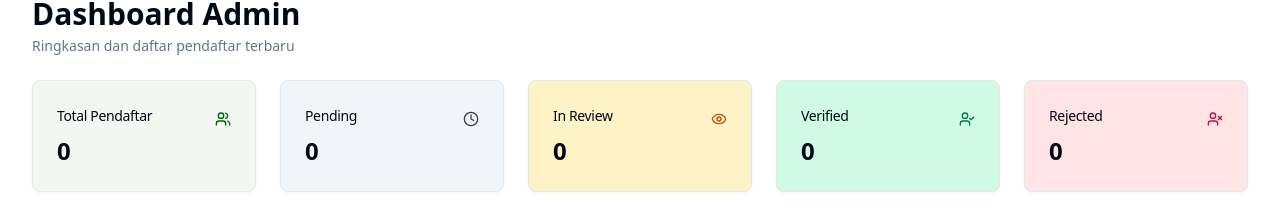
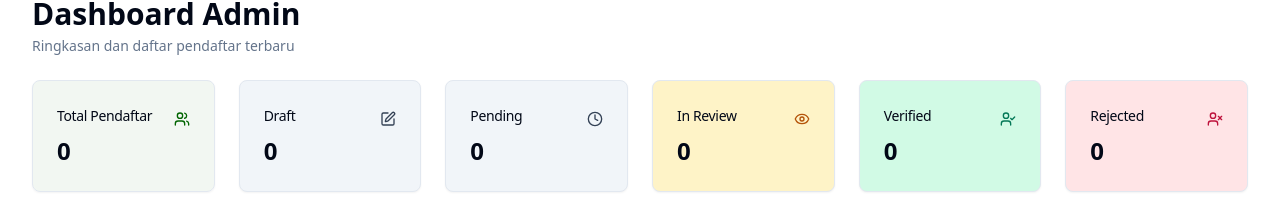
Before and after one commit to GPadaka19/ppdbmtsn1wk-react, a React (Vite) app: page /admin/dashboard in a window 1280 px wide. Shown: the part 149-372 px from the top of the page. Built offline with nearby package versions, Linux system fonts and the light colour scheme; no server answers; sample sign-in values are in the browser's storage.

Commit message:
feat: Add draft status to Dashboard component; update state management and UI to display draft statistics and filter options

```diff
--- a/src/pages/admin/Dashboard.tsx
+++ b/src/pages/admin/Dashboard.tsx
@@ -1,7 +1,7 @@
 import Navigation from '@/components/layout/Navigation';
 import Footer from '@/components/layout/Footer';
 import { Card, CardContent, CardHeader, CardTitle } from '@/components/ui/card';
-import { Users, UserCheck, UserX, Clock, Eye, CheckCircle, Search, Filter, ChevronDown, ChevronLeft, ChevronRight, X, Loader2 } from 'lucide-react';
+import { Users, UserCheck, UserX, Clock, SquarePen, Eye, CheckCircle, Search, Filter, ChevronDown, ChevronLeft, ChevronRight, X, Loader2 } from 'lucide-react';
 import { useEffect, useMemo, useState } from 'react';
 import { useNavigate } from 'react-router-dom';
 import { adminService } from '@/services/adminService';
@@ -12,6 +12,7 @@ const DashboardAdmin = () => {
   const token = authService.getToken() || '';
   const [summary, setSummary] = useState({
     total_pendaftar: 0,
+    draft: 0,
     pending: 0,
     in_review: 0,
     verified: 0,
@@ -23,6 +24,7 @@ const DashboardAdmin = () => {
 
   const stats = [
     { icon: Users,       label: 'Total Pendaftar', value: nf.format(summary.total_pendaftar), color: 'text-primary',         bg: 'bg-primary/5' },
+    { icon: SquarePen,       label: 'Draft',         value: nf.format(summary.draft),         color: 'text-slate-700',        bg: 'bg-slate-100 dark:bg-slate-950/30' },
     { icon: Clock,       label: 'Pending',         value: nf.format(summary.pending),         color: 'text-slate-700',        bg: 'bg-slate-100 dark:bg-slate-950/30' },
     { icon: Eye,         label: 'In Review',       value: nf.format(summary.in_review),      color: 'text-amber-700',        bg: 'bg-amber-100 dark:bg-amber-950/30' },
     { icon: UserCheck,   label: 'Verified',        value: nf.format(summary.verified),       color: 'text-emerald-700',      bg: 'bg-emerald-100 dark:bg-emerald-950/30' },
@@ -32,7 +34,7 @@ const DashboardAdmin = () => {
   const [loading, setLoading] = useState(false);
   const [error, setError] = useState('');
   const [searchTerm, setSearchTerm] = useState('');
-  const [statusFilter, setStatusFilter] = useState<'all' | 'pending' | 'in_review' | 'verified' | 'rejected'>('all');
+  const [statusFilter, setStatusFilter] = useState<'all' | 'draft' | 'pending' | 'in_review' | 'verified' | 'rejected'>('all');
   const [page, setPage] = useState(1);
   const [limit, setLimit] = useState(20);
   const [total, setTotal] = useState(0);
@@ -49,7 +51,8 @@ const DashboardAdmin = () => {
     if (s === 'verified')  return <span className={`${base} bg-emerald-100 text-emerald-800 dark:bg-emerald-950/30 dark:text-emerald-300`}>Verified</span>;
     if (s === 'rejected')  return <span className={`${base} bg-rose-100 text-rose-800 dark:bg-rose-950/30 dark:text-rose-300`}>Rejected</span>;
     if (s === 'in_review') return <span className={`${base} bg-amber-100 text-amber-800 dark:bg-amber-950/30 dark:text-amber-300`}>In Review</span>;
-    return                       <span className={`${base} bg-slate-100 text-slate-800 dark:bg-slate-950/30 dark:text-slate-300`}>Pending</span>;
+    if (s === 'pending') return  <span className={`${base} bg-slate-100 text-slate-800 dark:bg-slate-950/30 dark:text-slate-300`}>Pending</span>;
+    return                     <span className={`${base} bg-slate-100 text-slate-800 dark:bg-slate-950/30 dark:text-slate-300`}>Draft</span>;
   };
 
   const totalPages = useMemo(() => Math.max(1, Math.ceil(total / limit)), [total, limit]);
@@ -111,7 +114,7 @@ const DashboardAdmin = () => {
             <p className="text-muted-foreground mt-1 text-sm">Ringkasan dan daftar pendaftar terbaru</p>
           </div>
 
-          <div className="grid grid-cols-2 sm:grid-cols-3 lg:grid-cols-5 gap-6">
+          <div className="grid grid-cols-2 sm:grid-cols-3 lg:grid-cols-6 gap-6">
             {stats.map((stat, i) => (
               <Card key={i} className={stat.bg}>
                 <CardHeader className="flex flex-row items-center justify-between pb-2">
@@ -166,6 +169,7 @@ const DashboardAdmin = () => {
                   className="appearance-none w-full pl-10 pr-8 py-3 border border-border rounded-xl focus:ring-2 focus:ring-ring focus:border-ring bg-background text-foreground font-medium shadow-sm hover:border-ring transition-all cursor-pointer"
                 >
                   <option value="all">Semua Status</option>
+                  <option value="draft">Draft</option>
                   <option value="pending">Pending</option>
                   <option value="in_review">In Review</option>
                   <option value="verified">Verified</option>
```
